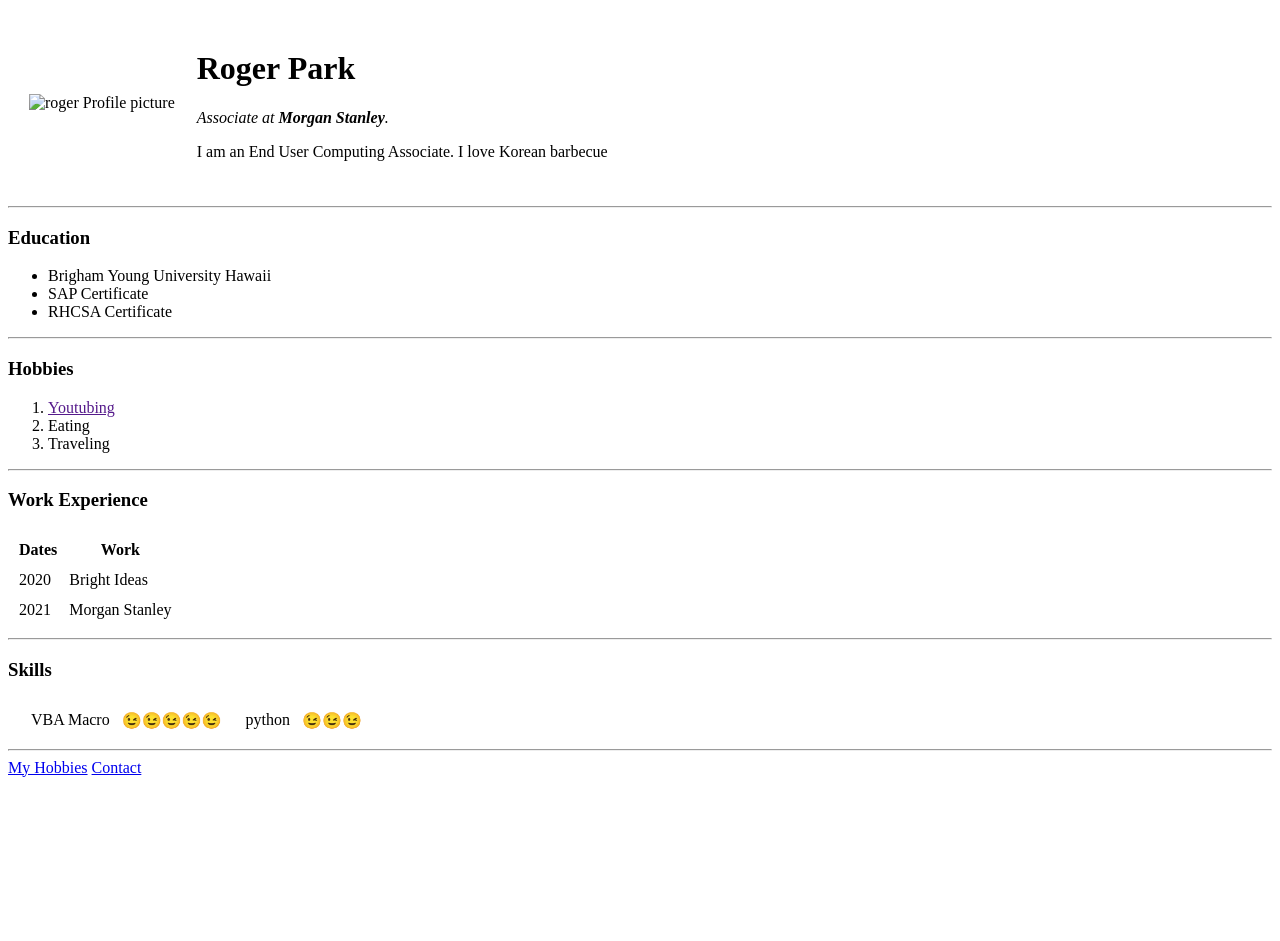
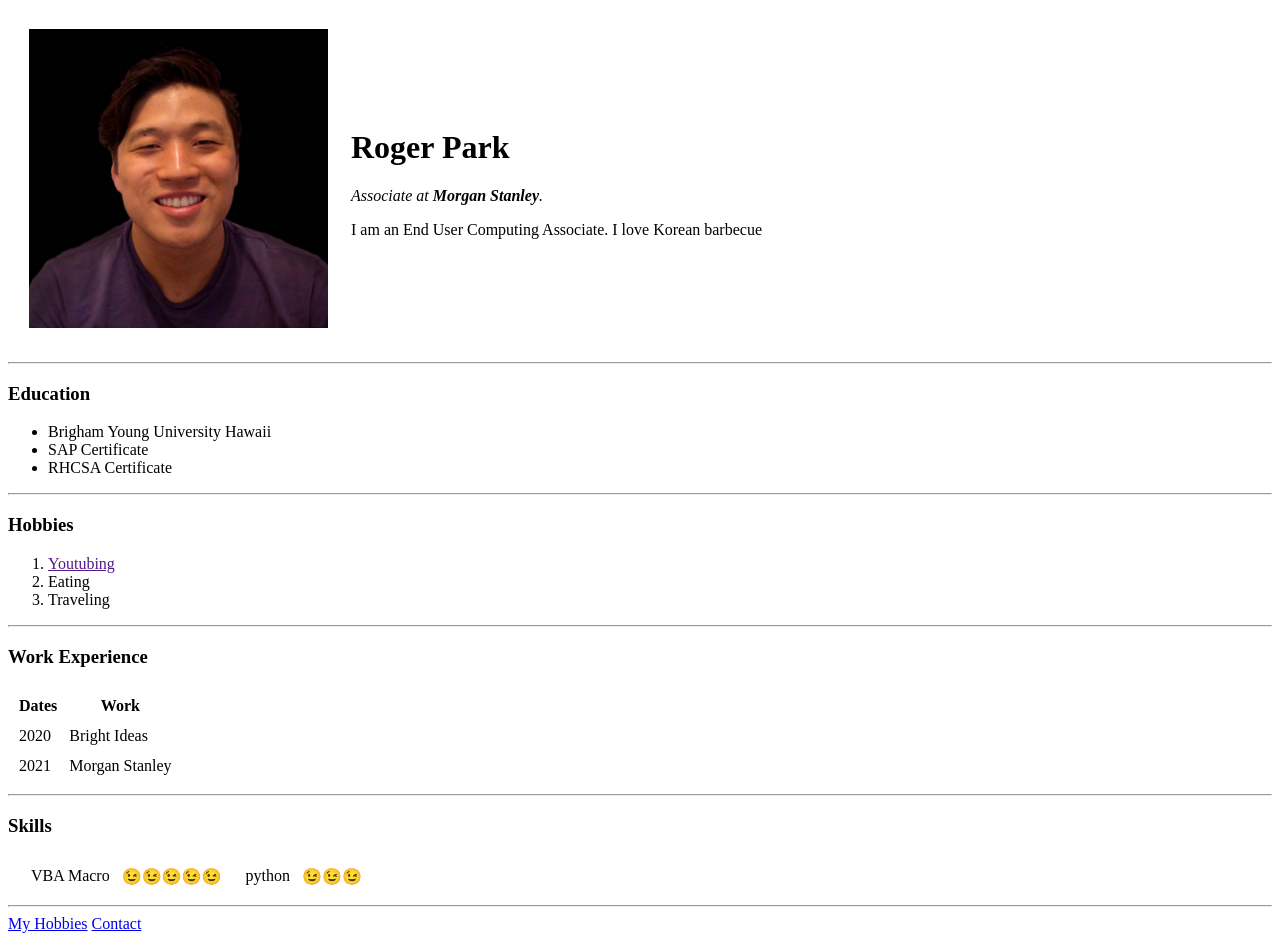
Before and after one commit to RogertheKorean/cv, a plain HTML site: page index.html in a window 1280 px wide. Before the commit the page ends 800 px from the top, so only its background shows below. Drawn offline with Linux system fonts and the light colour scheme.

Commit message:
Update index.html

```diff
--- a/index.html
+++ b/index.html
@@ -8,7 +8,7 @@
     <table cellspacing="20">
         <tr>
             <td>
-                <img src="Roger - Profile.jpg" alt="roger Profile picture">
+                <img src="images\Roger - Profile.jpg" alt="roger Profile picture">
             </td>
             <td><h1> Roger Park</h1>
                 <p><em>Associate at <strong>Morgan Stanley</strong>.</em></p>
```
